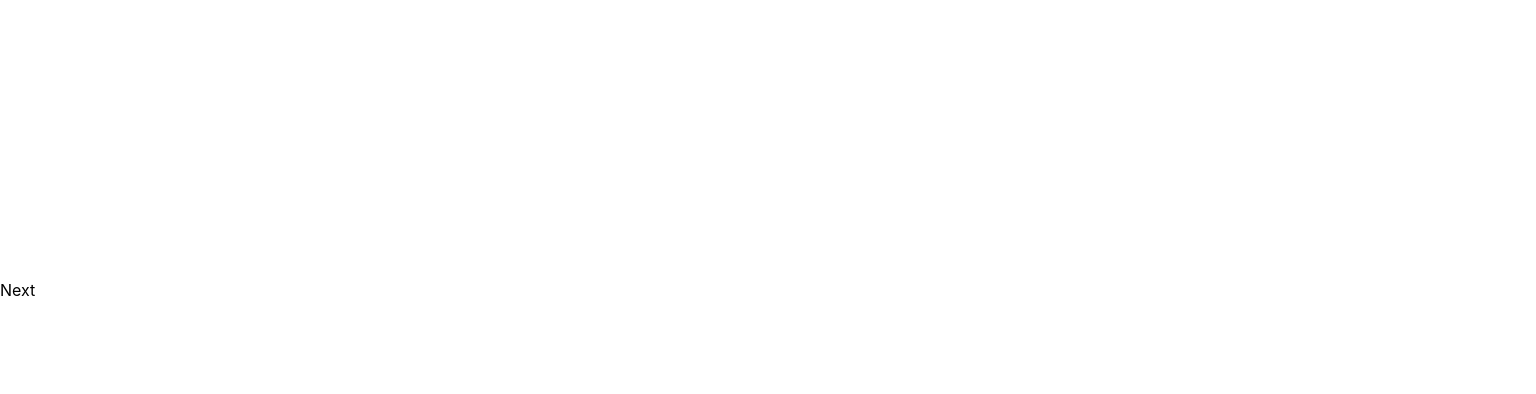
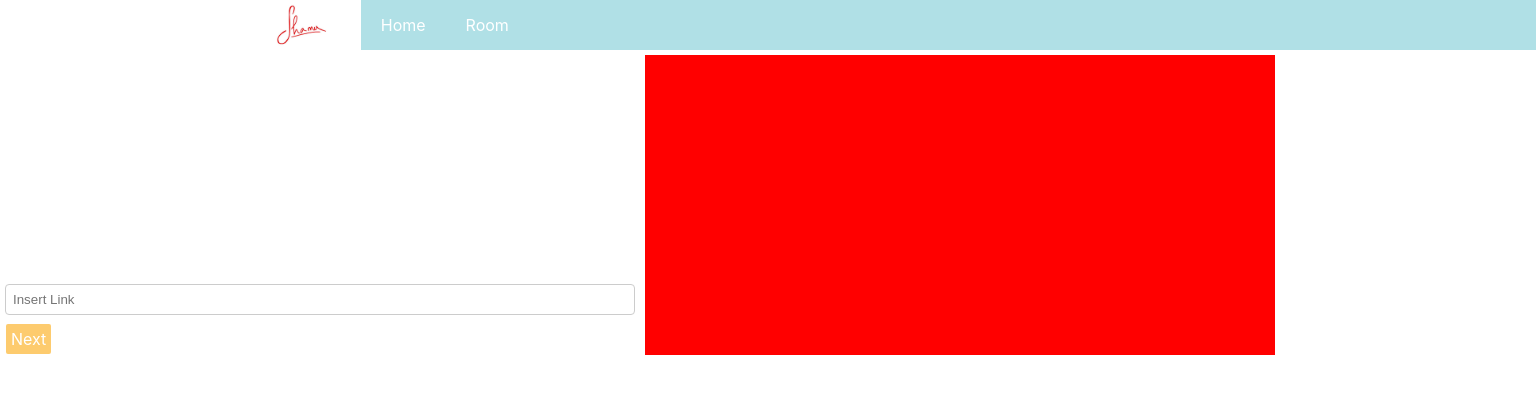
Before and after one commit to phap96019/LMT, a React (Create React App) app in the folder Frontend/: page /room/1 in a window 1280 px wide. Shown: the top 394 px of the page, 1536 px wide, since content can reach past the window. Built offline with nearby package versions, Linux system fonts and the light colour scheme.

Commit message:
add button and input component

```diff
--- /dev/null
+++ b/Frontend/src/components/Button/ButtonS1.js
@@ -0,0 +1,10 @@
+import "./ButtonS1.scss";
+
+export const ButtonS1 = (props) => {
+  const { text } = props;
+  return (
+    <div className="buttonS1__container" onClick={props.handleOnClick}>
+      {text}
+    </div>
+  );
+};
--- /dev/null
+++ b/Frontend/src/components/Button/ButtonS1.scss
@@ -0,0 +1,9 @@
+.buttonS1__container {
+  color: white;
+  cursor: pointer;
+  background-color: #fdcb6e;
+  display: inline-flex;
+  padding: 5px;
+  border-radius: 2px;
+  margin: 1px;
+}
--- /dev/null
+++ b/Frontend/src/components/Input/TextInput.js
@@ -0,0 +1,19 @@
+import "./TextInput.scss";
+
+export const TextInput = (props) => {
+  return (
+    <div className="textInput_container">
+      <form onSubmit={props.handleOnSubmit}>
+        <label>
+          <input
+            className="textInput_content"
+            placeholder={props.placeholder}
+            value={props.value}
+            onChange={props.handleOnChange}
+            // onChange={()=>{console.log(props);}}
+          />
+        </label>
+      </form>
+    </div>
+  );
+};
--- /dev/null
+++ b/Frontend/src/components/Input/TextInput.scss
@@ -0,0 +1,12 @@
+.textInput_container {
+  width: 100%;
+  .textInput_content {
+    width: 100%;
+    padding: 7px 7px;
+    margin: 8px 0;
+    display: inline-block;
+    border: 0.5px solid #ccc;
+    border-radius: 4px;
+    box-sizing: border-box;
+  }
+}
--- a/Frontend/src/components/Navbar/Navbar.js
+++ b/Frontend/src/components/Navbar/Navbar.js
@@ -0,0 +1,23 @@
+import "./Navbar.scss";
+import LogoShamu from "images/LogoShamu.png";
+import { Link } from "react-router-dom";
+
+export const Navbar = (props) => {
+  return (
+    <div className="navbar__container">
+      <div className="navbar__component">
+        <img className="navbar__logo" src={LogoShamu} />
+      </div>
+      <div className="navbar__component">
+        <div className="navbar__component__option">
+          <Link className="navbar__component__option" to={"/"}>Home</Link>
+        </div>
+      </div>
+      <div className="navbar__component">
+      <div className="navbar__component__option">
+          <Link className="navbar__component__option" to={"/room/"}>Room</Link>
+        </div>
+      </div>
+    </div>
+  );
+};
--- /dev/null
+++ b/Frontend/src/components/Navbar/Navbar.scss
@@ -0,0 +1,20 @@
+.navbar__container {
+  display: flex;
+  height: 50px;
+  width: 100%;
+  background-color: powderblue;
+  margin-left: 20%;
+  margin-right: 20%;
+  .navbar__component {
+    // background-color: red;
+    .navbar__logo {
+      height: 50px;
+      width: auto;
+    }
+    .navbar__component__option {
+      color: white;
+      margin: 15px 10px 10px 10px;
+      text-decoration-line: none
+    }
+  }
+}
--- a/Frontend/src/pages/Home/Home.js
+++ b/Frontend/src/pages/Home/Home.js
@@ -1,6 +1,7 @@
 import React, { useEffect, useState } from "react"; // ,{ useState, useEffect, useRef }
 import { Link } from "react-router-dom";
 import { connectSocketId } from "../../helper/connectSocketIO";
+import { Navbar } from "../../components/Navbar/Navbar";
 export const Home = (props) => {
   const [id, setId] = useState(null);
   useEffect(() => {
@@ -11,6 +12,7 @@ export const Home = (props) => {
   console.log("id: ", id);
   return (
     <div>
+      <Navbar />
       <Link to={"/room/" + id}>Room</Link>
     </div>
   );
--- a/Frontend/src/pages/Room/Room.js
+++ b/Frontend/src/pages/Room/Room.js
@@ -17,24 +17,29 @@ import {
 import { useParams } from "react-router-dom";
 
 import "./Room.scss";
+
+import { Navbar } from "../../components/Navbar/Navbar";
+import { ButtonS1 } from "../../components/Button/ButtonS1";
+import { TextInput } from "../../components/Input/TextInput";
+
 let count = 0;
 let sendedProgress = false;
 let justReciveProgress = false;
 let sendedPlayPause = false;
 let justRecivePlayPause = false;
-const listData = [
-  "https://www.youtube.com/watch?v=vTJdVE_gjI0",
-  "https://www.youtube.com/watch?v=RoR7wEEvIuo",
-  "https://www.youtube.com/watch?v=7nB1q65RP8w",
-  "https://www.youtube.com/watch?v=ECxVfrwwTp0",
-];
 
 export const Room = (props) => {
+  // All state
+  const [listData, setListData] = useState([
+    "https://www.youtube.com/watch?v=vTJdVE_gjI0",
+  ]);
   const [playing, setPlaying] = useState(true);
   const [messages, setMessages] = useState([]);
   const [url, setUrl] = useState(listData[count]);
   const [playedSeconds, setPlayedSeconds] = useState(0);
   const [played, setPlayed] = useState(0);
+  const [newLink, setNewLink] = useState("");
+
   const { roomId } = useParams();
   const addMessage = (message) => {
     const newMessages = messages.push(message);
@@ -46,7 +51,7 @@ export const Room = (props) => {
     reciveMessage(addMessage);
     recivePlayPause(onRecivePlayPause);
     reciveProgress(handleOnReciveProgress);
-    reciveHandleNext(onReciveHandleNext)
+    reciveHandleNext(onReciveHandleNext);
     joinRoom("phap", roomId);
   }, []);
 
@@ -64,9 +69,6 @@ export const Room = (props) => {
 
   const handleOnClick = async () => {
     handlePlayPause();
-    // setPlaying(!playing);
-    // const listSearch = await searchVideoYoutube("di ve nha");
-    // console.log(listSearch.items);
   };
 
   function handleNext() {
@@ -75,14 +77,13 @@ export const Room = (props) => {
     sendHanleNext(roomId, count);
   }
   const onReciveHandleNext = (number) => {
-    count = number;
-    setUrl(listData[count]);
-  }
+    // setUrl(listData[number]);
+  };
 
-  const handleSeekChange = (e) => {
-    setPlayed(parseFloat(e.target.value));
-    player.current.seekTo(parseFloat(e.target.value));
-  };
+  // const handleSeekChange = (e) => {
+  //   setPlayed(parseFloat(e.target.value));
+  //   player.current.seekTo(parseFloat(e.target.value));
+  // };
 
   //handle progress
   const handleOnReciveProgress = (msg) => {
@@ -104,8 +105,25 @@ export const Room = (props) => {
     justReciveProgress = false;
   };
 
+  const handleOnSubmit = (e) => {
+    e.preventDefault();
+    setListData([...listData, newLink]);
+    setNewLink("");
+  };
+
+  const handleOnChangeNewLink = (e) => {
+    setNewLink(e.target.value);
+  };
+
   const player = useRef(0, "fraction");
   return (
+    <div>
+      {() => {
+        console.log("list: ", listData);
+      }}
+      <div>
+        <Navbar />
+      </div>
       <div className="container">
         <div className="main-left">
           <ReactPlayer
@@ -132,10 +150,21 @@ export const Room = (props) => {
           onChange={handleSeekChange}
         /> */}
           {/* <div onClick={handleOnClick}>Next</div> */}
-        <div onClick={handleNext}>Next</div>
           {/* <progress max={1} value={played} /> */}
+          <div>
+            <TextInput
+              placeholder="Insert Link"
+              handleOnSubmit={handleOnSubmit}
+              value={newLink}
+              handleOnChange={handleOnChangeNewLink}
+            />
+          </div>
+          <div>
+            <ButtonS1 text="Next" handleOnClick={handleNext} />
+          </div>
         </div>
         <div className="main-right"></div>
       </div>
+    </div>
   );
 };
--- a/Frontend/src/pages/Room/Room.scss
+++ b/Frontend/src/pages/Room/Room.scss
@@ -3,15 +3,26 @@
   display: flex;
   flex-direction: row;
   align-items: center;
-  //   width: 100%;
+  width: 100%;
   justify-content: space-around;
 }
 .main-left {
-  width: 100%;
+  width: 97%;
   height: 300px;
   display: flex;
   flex-direction: column;
+  margin: 5px;
 }
+
+.main-right {
+  width: 97%;
+  height: 300px;
+  display: flex;
+  flex-direction: column;
+  margin: 5px;
+  background-color: red;
+}
+
 .video {
   width: 100%;
   height: 500px;
```
Also changed, not shown: Frontend/src/images/LogoShamu.png (added). Lines whose indentation alone changed are shown as unchanged.
